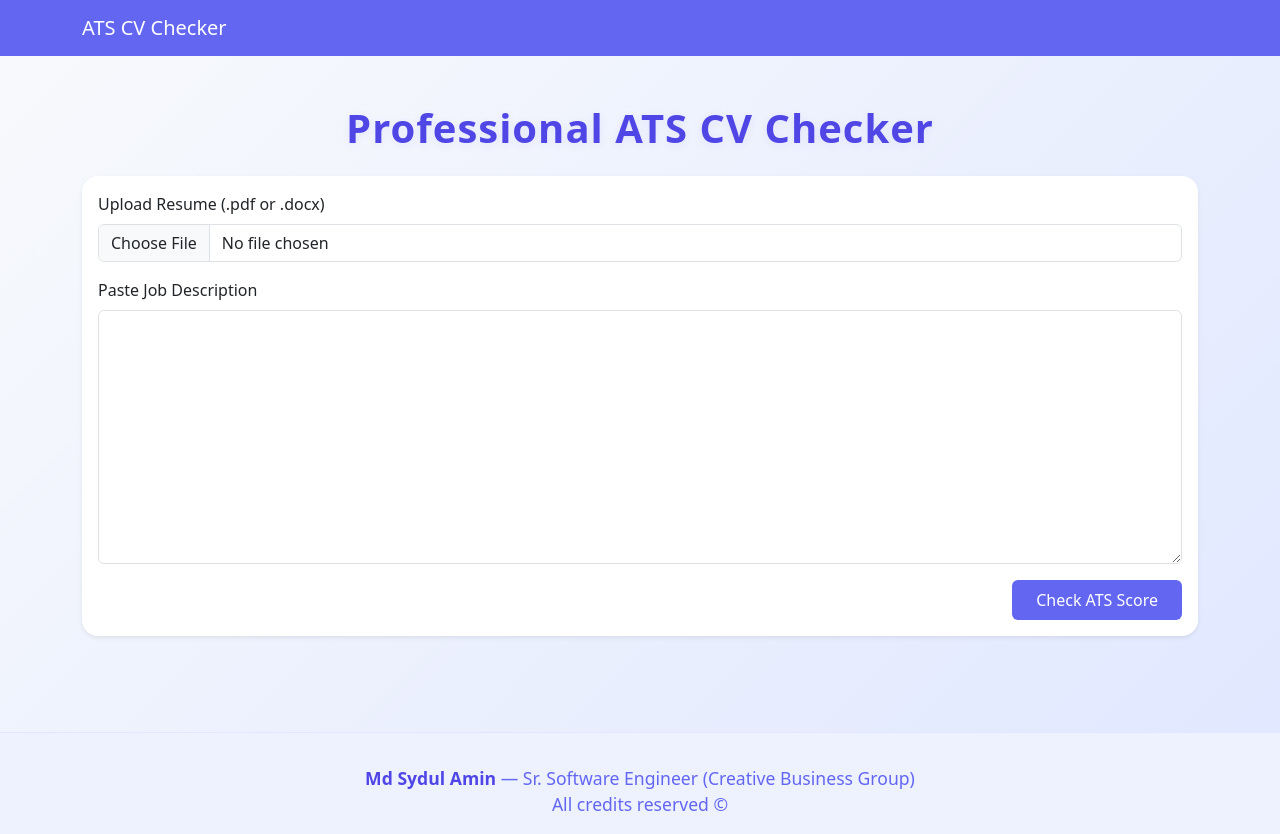
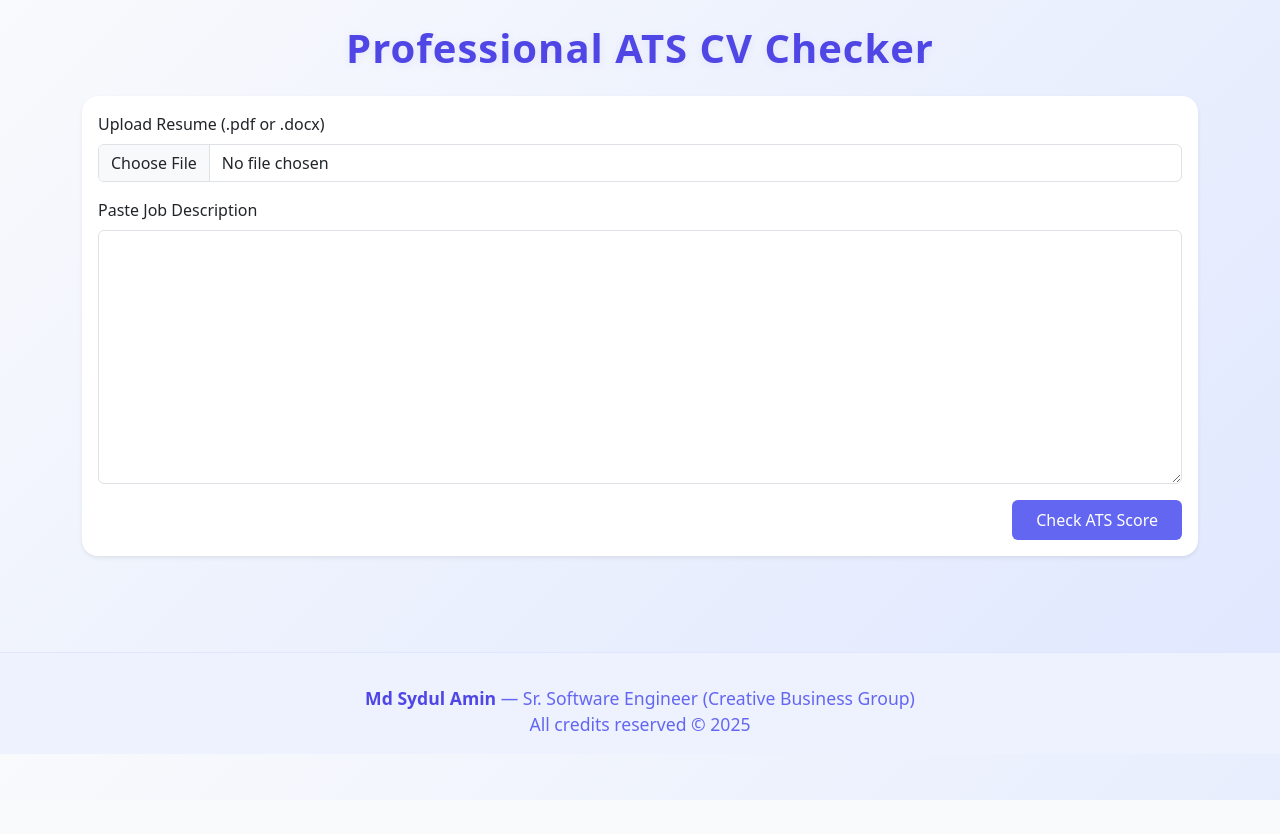
Before and after one commit to Sydulamin/CV-ATS-Checker, a FastAPI app: template templates/index.html in a window 1280 px wide. After the commit the page ends 800 px from the top, so only its background shows below. Run offline with FastAPI, Linux system fonts and the light colour scheme; the template is opened without the code that fills it, so the values that code supplies are empty; parts of the project's set-up code (start-up, migrations or seed data) failed here and were passed over.

Commit message:
cradit added

```diff
--- a/templates/index.html
+++ b/templates/index.html
@@ -56,11 +56,6 @@
   </style>
 </head>
 <body>
-<nav class="navbar navbar-expand-lg mb-4">
-  <div class="container">
-    <a class="navbar-brand" href="#">ATS CV Checker</a>
-  </div>
-</nav>
 
 <div class="container py-4">
   <h1 class="heading-animate mb-4 text-center">Professional ATS CV Checker</h1>
@@ -121,7 +116,7 @@
 <footer class="footer-credit">
   <div class="container">
     <strong>Md Sydul Amin</strong> &mdash; Sr. Software Engineer (Creative Business Group)<br>
-    All credits reserved &copy; {{ now().year }}
+    All credits reserved &copy; 2025
   </div>
 </footer>
 <script src="https://cdn.jsdelivr.net/npm/bootstrap@5.3.3/dist/js/bootstrap.bundle.min.js"></script>
```
